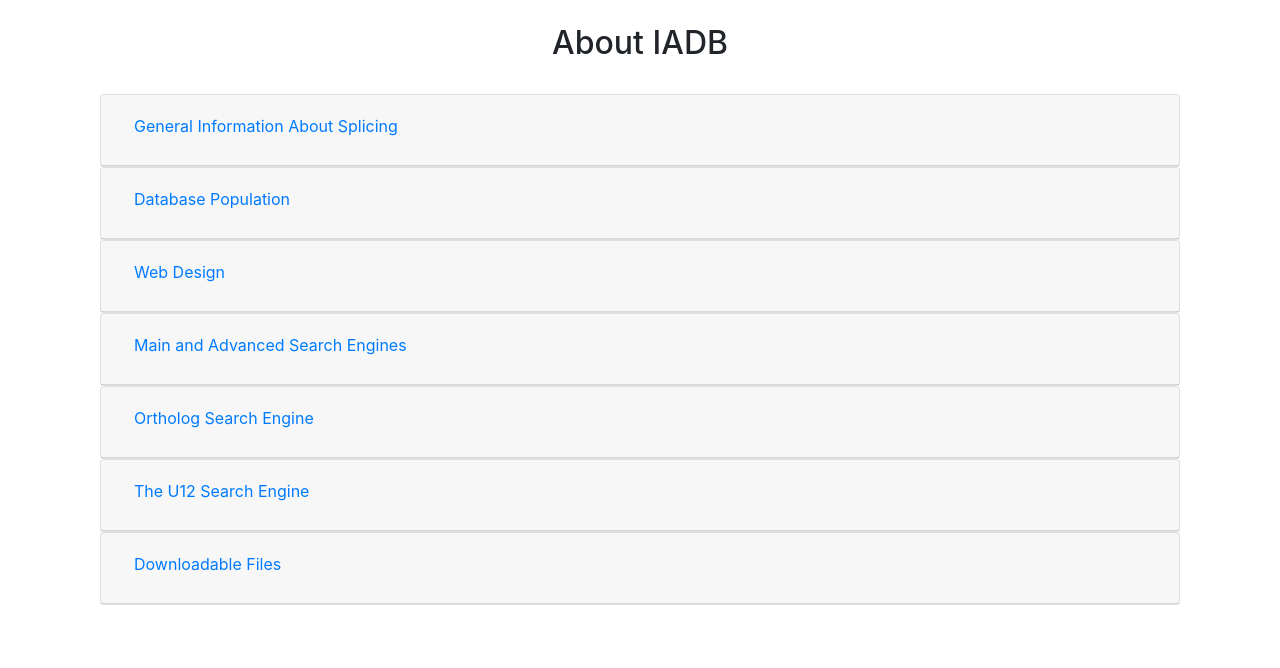
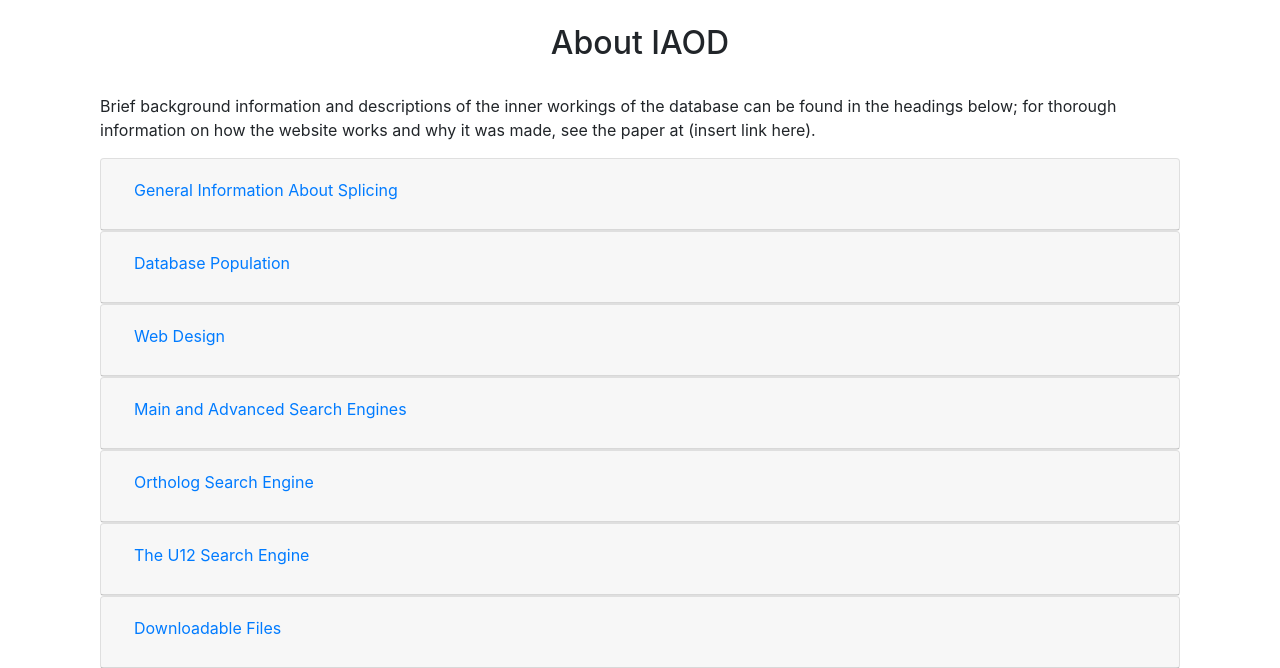
Before and after one commit to Devlin-Moyer/IAOD, a Django app: page /sitepages/about/ in a window 1280 px wide. Shown: the part 69-737 px from the top of the page. Run offline with Django 3.2, Linux system fonts and the light colour scheme; some libraries are stand-ins or nearby versions.

Commit message:
Actually functional sitepages app
It works, but not well.

```diff
--- a/sitepages/templates/sitepages/about.html
+++ b/sitepages/templates/sitepages/about.html
@@ -4,10 +4,16 @@
 
 <br />
 <center>
-  <h2>About IADB</h2>
+  <h2>About IAOD</h2>
 </center>
 <br />
 <div class="container">
+  <p>
+    Brief background information and descriptions of the inner workings of the
+    database can be found in the headings below; for thorough information on
+    how the website works and why it was made, see the paper at (insert link
+    here).
+  </p>
   <div id="accordion">
     <div class="card">
       <div class="card-header" id="GeneralHeader">
--- a/sitepages/templates/sitepages/downloads.html
+++ b/sitepages/templates/sitepages/downloads.html
@@ -77,7 +77,7 @@
           <tbody>
             {% for item in list %}
             <tr>
-              {% with 'fasta/'|add:item.1|add:'_U12.bed' as file_path %}
+              {% with 'bed/'|add:item.1|add:'_U12.bed' as file_path %}
               <td>
                 <a href="{% static file_path %}">
                   {{ item.0 }}
@@ -85,7 +85,7 @@
               {% endwith %}
               </td>
               <td>
-              {% with 'fasta/'|add:item.1|add:'_U2.bed' as file_path %}
+              {% with 'bed/'|add:item.1|add:'_U2.bed' as file_path %}
                 <a href="{% static file_path %}">
                   {{ item.0 }}
                 </a>
--- a/sitepages/templates/sitepages/home.html
+++ b/sitepages/templates/sitepages/home.html
@@ -4,7 +4,7 @@
 
 <br />
 <center>
-  <h2>The Intron Annotation Database (IADB)</h2>
+  <h2>The Intron Annotation and Orthology Database (IAOD)</h2>
   <small>A comprehensive repository of intron annotation data</small>
 </center>
 <br />
--- a/sitepages/views.py
+++ b/sitepages/views.py
@@ -7,17 +7,23 @@ import re
 def get_all_genomes():
     cur = conn.cursor()
     names = []
-    cur.execute('SELECT DISTINCT tax_name FROM U12s')
+    cur.execute('SELECT name FROM sqlite_master WHERE type = "table"')
     name_list = [x[0] for x in cur.fetchall()]
+    # drop all of the tables made by django or related to the virtual tables
+    # from the list, because those shouldn't be models
+    name_list = [
+        i for i in name_list
+        if not re.search('(orthologs|auth|django|searchable|sqlite|U12s)', i)
+    ]
     # find all genomes associated with a particular species
-    for tax_name in name_list:
+    for genome in name_list:
         cur.execute(
-            f'SELECT DISTINCT genome FROM U12s WHERE tax_name = "{tax_name}"'
+            f'SELECT tax_name FROM "{genome}" LIMIT 1'
         )
-        genome_list = [x[0] for x in cur.fetchall()]
+        tax_name_list = [x[0] for x in cur.fetchall()]
         names.append([
-            re.sub('_', ' ', tax_name) + ' (' + x + ')'
-            for x in genome_list
+            re.sub('_', ' ', x) + ' (' + genome + ')'
+            for x in tax_name_list
         ])
     # will get a list of assemblies for each species, so need to flatten the
     # list of lists into one list with all of those
```
Also changed, not shown: sitepages/templates/sitepages/advanced_search.html (+4 -3 lines), sitepages/templates/sitepages/main_search.html (+4 -3 lines).
